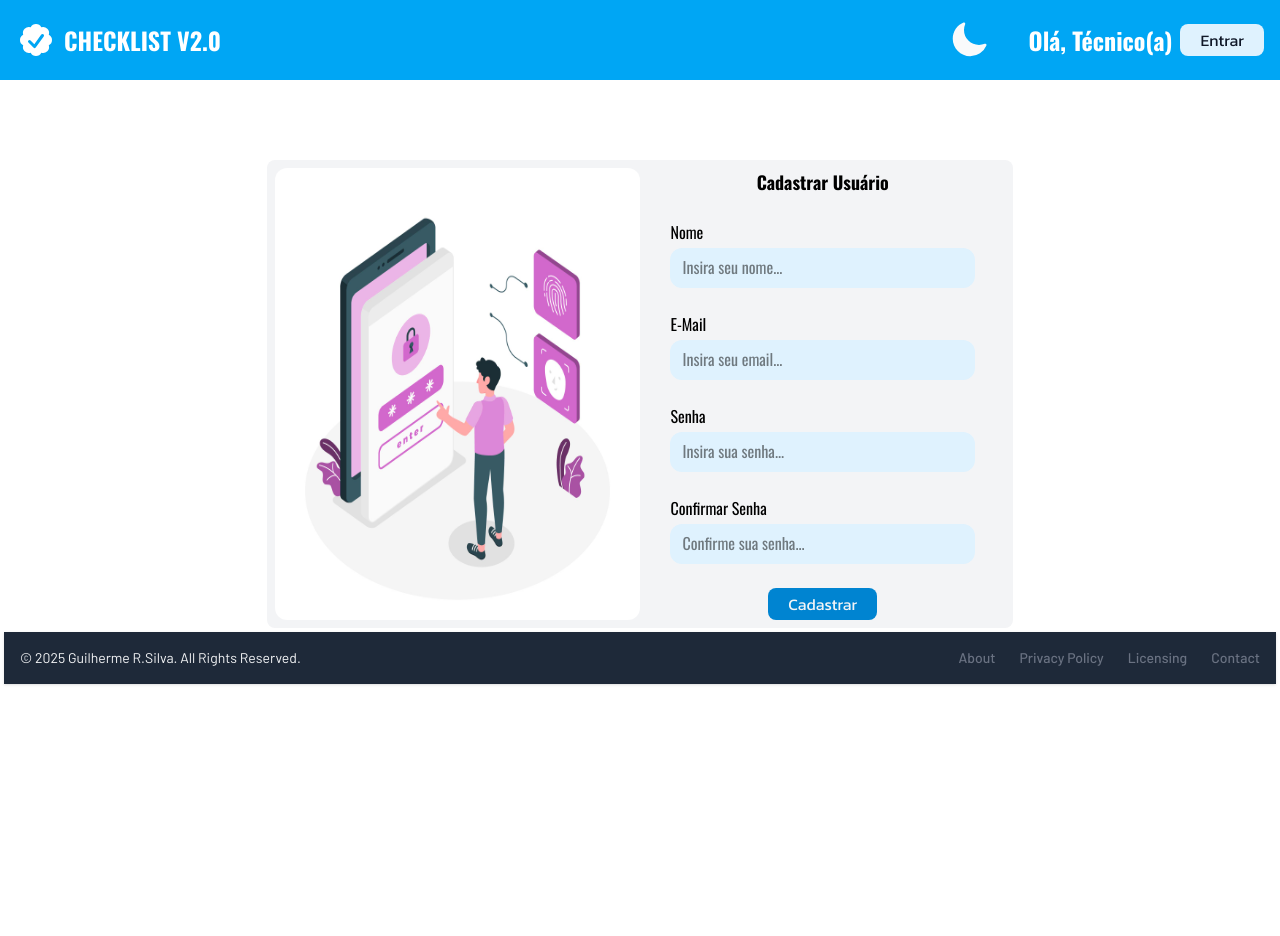
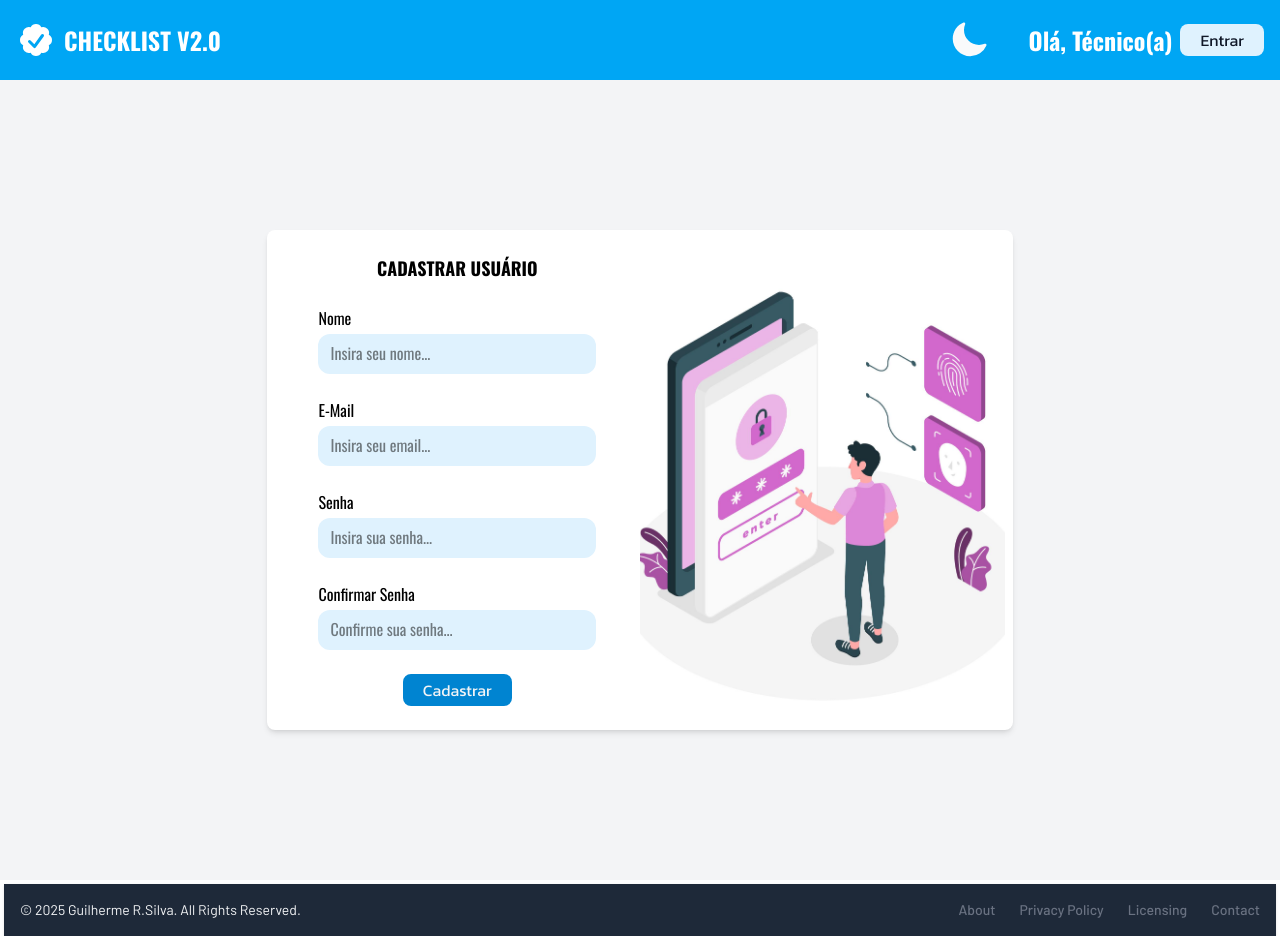
Before and after one commit to guilhermers23/checklistv2, a React (Vite) app: page /register in a window 1280 px wide. Before the commit the page ends 800 px from the top, so only its background shows below. Built offline with nearby package versions, Linux system fonts and the light colour scheme.

Commit message:
refat: telas de login e register

```diff
--- /dev/null
+++ b/src/Components/Form/FormUser/index.tsx
@@ -0,0 +1,41 @@
+import { FormEvent } from "react";
+import Button from "../../Button";
+
+interface PropsFormUser {
+    title: string;
+    children: React.ReactNode;
+    onsubmit: (event: FormEvent) => Promise<void>;
+    buttonTitle: string;
+    error: string;
+    foto: string;
+};
+
+export default function FormUser({ title, children, onsubmit, buttonTitle, error, foto }: PropsFormUser) {
+    return (
+        <div className="flex items-center justify-center h-screen bg-gray-100 dark:bg-gray-800"> {/* Centraliza na tela */}
+            <div className="w-10/12 p-2 rounded-lg lg:w-7/12 bg-white dark:bg-gray-700 shadow-md"> {/* Card com fundo branco/escuro e sombra */}
+                <div className="flex flex-col md:flex-row"> {/* Layout em coluna para mobile e linha para desktop */}
+                    <form
+                        onSubmit={onsubmit}
+                        className="w-full md:w-6/12 flex flex-col items-center justify-center gap-6 p-4" // Ajuste de largura e padding
+                    >
+                        <h1 className="font-Oswald font-bold text-lg dark:text-gray-100">
+                            {title}
+                        </h1>
+
+                        {children}
+
+                        {error && <p className="text-red-500">{error}</p>}
+                        <Button type="submit">{buttonTitle}</Button>
+                    </form>
+
+                    <img
+                        src={foto}
+                        alt="Imagem de uma tela de login"
+                        className="w-full md:w-6/12 hidden md:block rounded-xl object-cover" // Ajuste de largura e object-cover
+                    />
+                </div>
+            </div>
+        </div>
+    )
+};
--- a/src/Pages/Login/index.tsx
+++ b/src/Pages/Login/index.tsx
@@ -3,8 +3,8 @@ import { useNavigate } from "react-router-dom";
 import { loginUser } from "../../API/loogerUserService";
 import Input from "../../Components/Input";
 import foto from "./assets/telaLogin.png";
-import Button from "../../Components/Button";
 import Cookies from "js-cookie";
+import FormUser from "../../Components/Form/FormUser";
 
 export default function Login() {
   const [email, setEmail] = useState("");
@@ -30,14 +30,12 @@ export default function Login() {
   };
 
   return (
-    <div className="m-auto mt-20 flex bg-gray-100 w-10/12 p-2 rounded-lg lg:w-7/12 dark:bg-gray-800 justify-center">
-      <form
-        onSubmit={handeSubmit}
-        className="12/12 md:w-6/12 flex flex-col items-center justify-center gap-6"
-      >
-        <h1 className="font-Oswald font-bold text-lg dark:text-gray-100">
-          LOGIN
-        </h1>
+    <FormUser title="LOGIN"
+      onsubmit={handeSubmit}
+      foto={foto}
+      error={error}
+      buttonTitle="Entrar">
+
       <Input
         id="email"
         label="E-Mail"
@@ -55,15 +53,6 @@ export default function Login() {
         value={password}
       />
 
-        {error && <p className="text-red-500">{error}</p>}
-        <Button type="submit">Entrar</Button>
-      </form>
-
-      <img
-        src={foto}
-        alt="Imagem de uma tela de login"
-        className="w-6/12  hidden md:block rounded-xl"
-      />
-    </div>
+    </FormUser>
   );
 };
--- a/src/Pages/Register/index.tsx
+++ b/src/Pages/Register/index.tsx
@@ -1,9 +1,9 @@
 import { FormEvent, useState } from "react";
 import { useNavigate } from "react-router-dom";
+import { registerUser } from "../../API/loogerUserService";
 import Input from "../../Components/Input";
 import foto from "./assets/telaLogin.png";
-import Button from "../../Components/Button";
-import { registerUser } from "../../API/loogerUserService";
+import FormUser from "../../Components/Form/FormUser";
 
 export default function RegisterForm() {
   const [name, setName] = useState("");
@@ -36,19 +36,13 @@ export default function RegisterForm() {
   };
 
   return (
-    <div className="m-auto mt-20 content-center flex bg-gray-100 w-10/12 p-2 rounded-lg lg:w-7/12 dark:bg-gray-800 justify-center">
-      <img
-        src={foto}
-        alt="Imagem de uma tela de login"
-        className="w-6/12  hidden md:block rounded-xl"
-      />
-      <form
-        onSubmit={handeSubmit}
-        className="12/12 md:w-6/12 flex flex-col items-center justify-center gap-6"
+    <FormUser title="CADASTRAR USUÁRIO"
+      onsubmit={handeSubmit}
+      foto={foto}
+      error={error}
+      buttonTitle="Cadastrar"
     >
-        <h1 className="font-Oswald font-bold text-lg dark:text-gray-100">
-          Cadastrar Usuário
-        </h1>
+
       <Input
         id="name"
         label="Nome"
@@ -84,9 +78,6 @@ export default function RegisterForm() {
         setValor={setConfirmaSenha}
         value={confirmaSenha}
       />
-        {error && <p className="text-red-500">{error}</p>}
-        <Button type="submit">Cadastrar</Button>
-      </form>
-    </div>
+    </FormUser>
   );
 };
```
Lines whose indentation alone changed are shown as unchanged.
